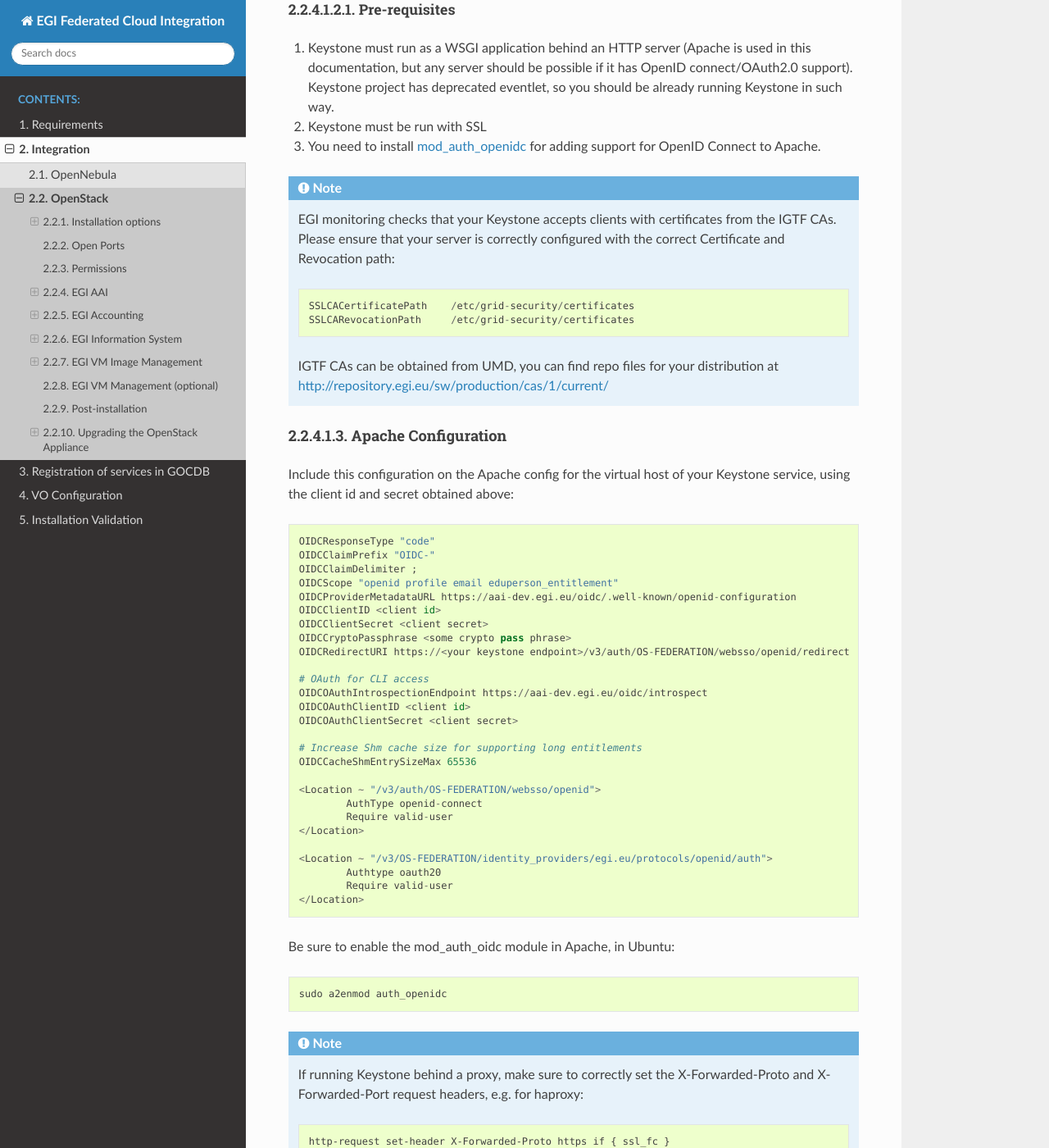
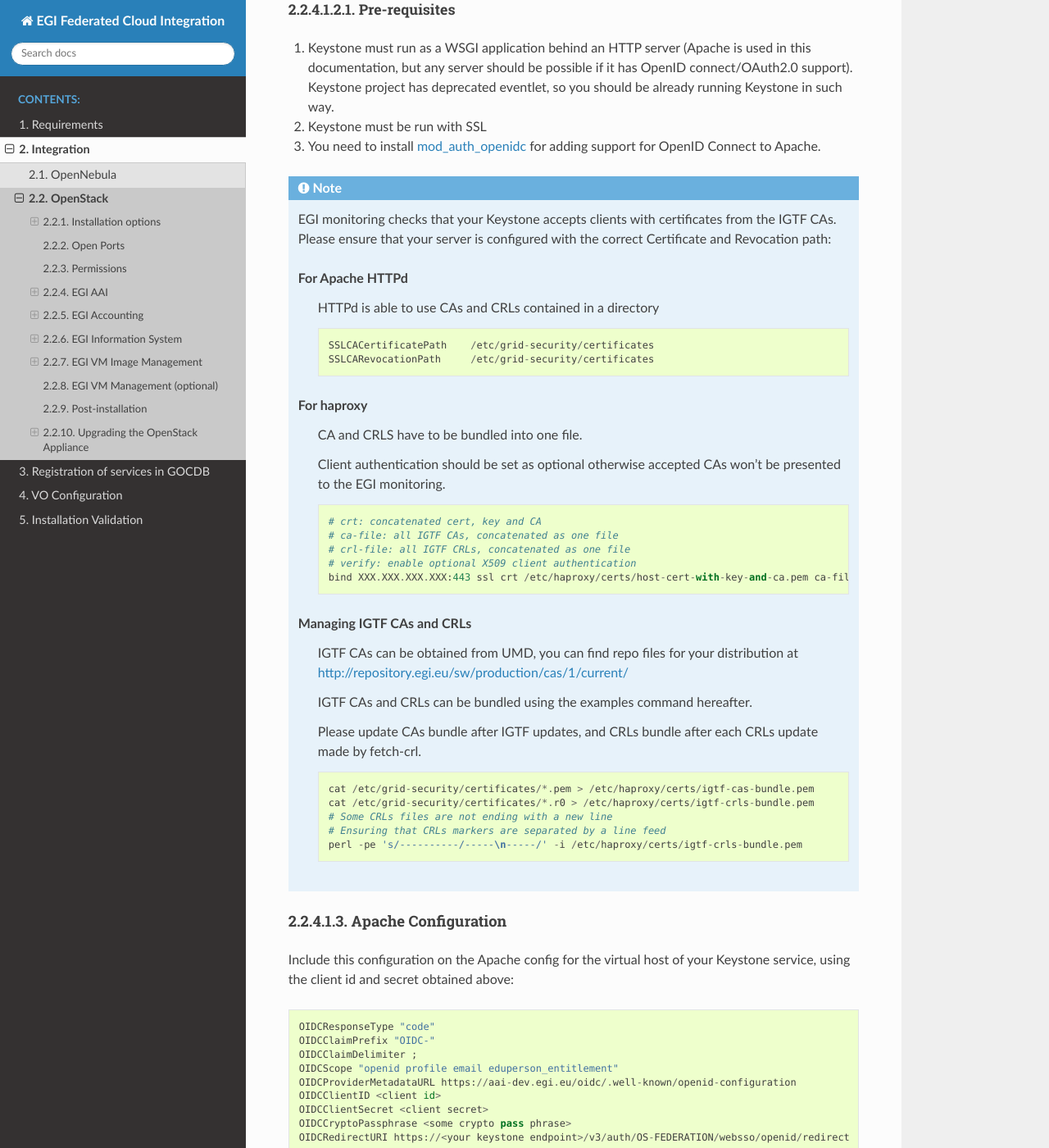
Before and after one commit to EGI-Federation/fedcloud-integration-documentation, a Sphinx documentation site: the page built from source/openstack.rst, in a window 1280 px wide and 1400 px high, scrolled down 4075 px. Shown: the whole window at 82% size. Built offline with Sphinx 7.4.7 and the Read the Docs theme 2.0.0, drawn with Linux system fonts in a browser that asks for light colours; some of the changed text lies outside the part shown.

Commit message:
Document CA, CRLs bundling and client auth setup for nginx and haproxy (#28)
* Document CA, CRLs bundling and client auth setup for nginx and haproxy

* Using perl instead of sed should be more portable

* Drop nginx doc as not supported.

* Drop content related to building doc locally

* Remove double space

```diff
--- a/source/openstack.rst
+++ b/source/openstack.rst
@@ -29,7 +29,7 @@ EGI expects the following OpenStack services to be available and accessible from
 
 * Swift (if providing Object Storage)
 
-FedCloud components are distributed through `CMD (Cloud Middleware Distribution) <https://wiki.egi.eu/wiki/EGI_Cloud_Middleware_Distribution>`_ or docker container images available in dockerhub. These docker containers come pre-packaged and ready to use in the EGI FedCloud Appliance so you do not need to install any extra components on your site but just run a VM and configure it approprietely to interact with your services.
+FedCloud components are distributed through `CMD (Cloud Middleware Distribution) <https://wiki.egi.eu/wiki/EGI_Cloud_Middleware_Distribution>`_ or docker container images available in `dockerhub <https://hub.docker.com/>`_. These docker containers come pre-packaged and ready to use in the EGI FedCloud Appliance so you do not need to install any extra components on your site but just run a VM and configure it approprietely to interact with your services.
 
 The integration is performed by a set of EGI components that interact with the OpenStack services APIs:
 
@@ -37,7 +37,7 @@ The integration is performed by a set of EGI components that interact with the O
 
 * Authentication of EGI users into your system is performed by configuring the native OpenID Connect support of Keystone. Support for legacy VOs using VOMS requires the installation of the **Keystone-VOMS Authorization plugin** to allow users with a valid VOMS proxy to obtain tokens to access your OpenStack deployment.
 
-* **cASO** collects accounting data from OpenStack and uses **SSM** to send the records to the central accounting database on the EGI Accounting service (APEL)
+* **cASO** collects accounting data from OpenStack and uses **SSM** to send the records to the central accounting database on the EGI Accounting service (`APEL <https://apel.github.io/>`_)
 
 * **cloud-info-provider** registers the RC configuration and description through the EGI Information System to facilitate service discovery
 
@@ -175,17 +175,42 @@ Pre-requisites
 
 .. note::
    EGI monitoring checks that your Keystone accepts clients with certificates
-   from the IGTF CAs. Please ensure that your server is correctly configured
+   from the IGTF CAs. Please ensure that your server is configured
    with the correct Certificate and Revocation path:
 
-   ::
+   For Apache HTTPd
+     HTTPd is able to use CAs and CRLs contained in a directory
+     ::
 
       SSLCACertificatePath    /etc/grid-security/certificates
       SSLCARevocationPath     /etc/grid-security/certificates
 
-   IGTF CAs can be obtained from UMD, you can find repo files for your distribution
-   at http://repository.egi.eu/sw/production/cas/1/current/
+   For haproxy
+     CA and CRLS have to be bundled into one file.
 
+     Client authentication should be set as optional otherwise accepted CAs won't be presented to the EGI monitoring.
+     ::
+
+       # crt: concatenated cert, key and CA
+       # ca-file: all IGTF CAs, concatenated as one file
+       # crl-file: all IGTF CRLs, concatenated as one file
+       # verify: enable optional X509 client authentication
+       bind XXX.XXX.XXX.XXX:443 ssl crt /etc/haproxy/certs/host-cert-with-key-and-ca.pem ca-file /etc/haproxy/certs/igtf-cas-bundle.pem crl-file /etc/haproxy/certs/igtf-crls-bundle.pem verify optional
+
+   Managing IGTF CAs and CRLs
+      IGTF CAs can be obtained from UMD, you can find repo files for your distribution
+      at http://repository.egi.eu/sw/production/cas/1/current/
+
+      IGTF CAs and CRLs can be bundled using the examples command hereafter.
+
+      Please update CAs bundle after IGTF updates, and CRLs bundle after each CRLs update made by fetch-crl.
+      ::
+
+        cat /etc/grid-security/certificates/*.pem > /etc/haproxy/certs/igtf-cas-bundle.pem
+        cat /etc/grid-security/certificates/*.r0 > /etc/haproxy/certs/igtf-crls-bundle.pem
+        # Some CRLs files are not ending with a new line
+        # Ensuring that CRLs markers are separated by a line feed
+        perl -pe 's/----------/-----\n-----/' -i /etc/haproxy/certs/igtf-crls-bundle.pem
 
 Apache Configuration
 ~~~~~~~~~~~~~~~~~~~~
```
